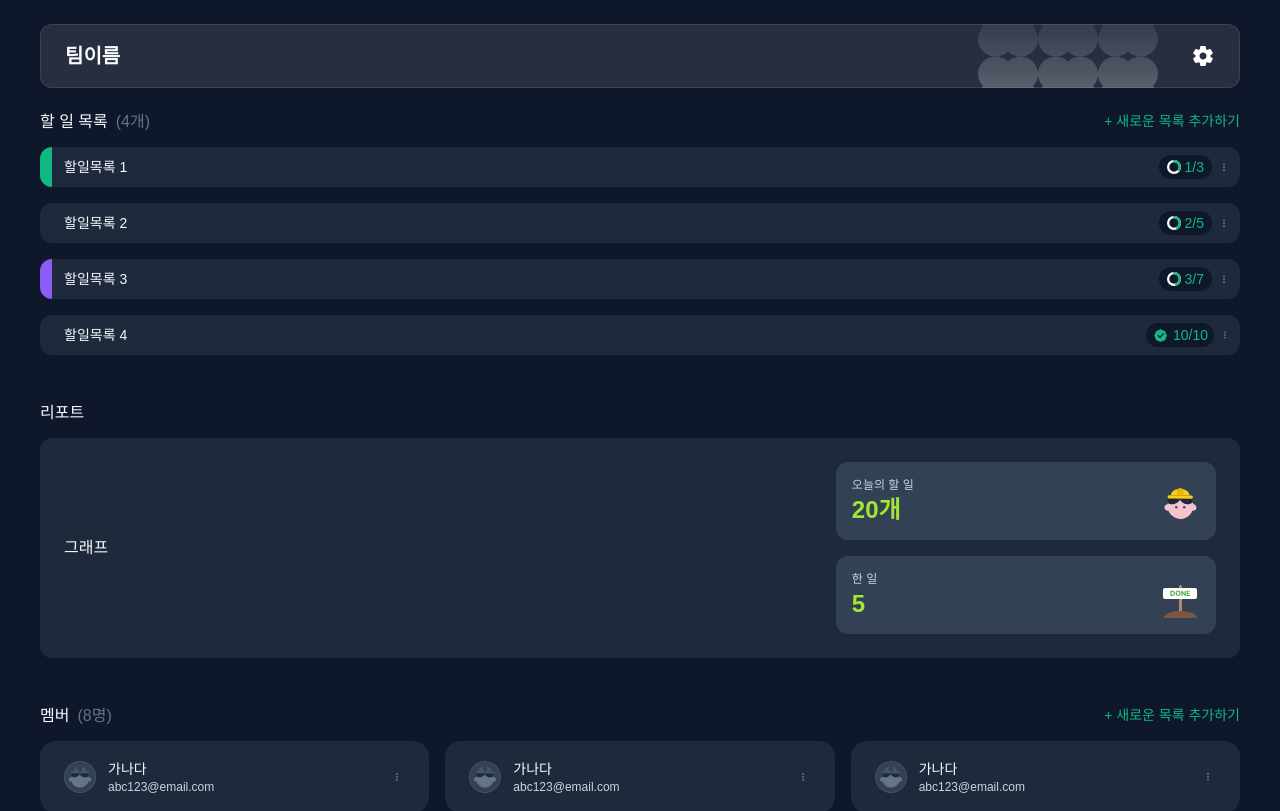
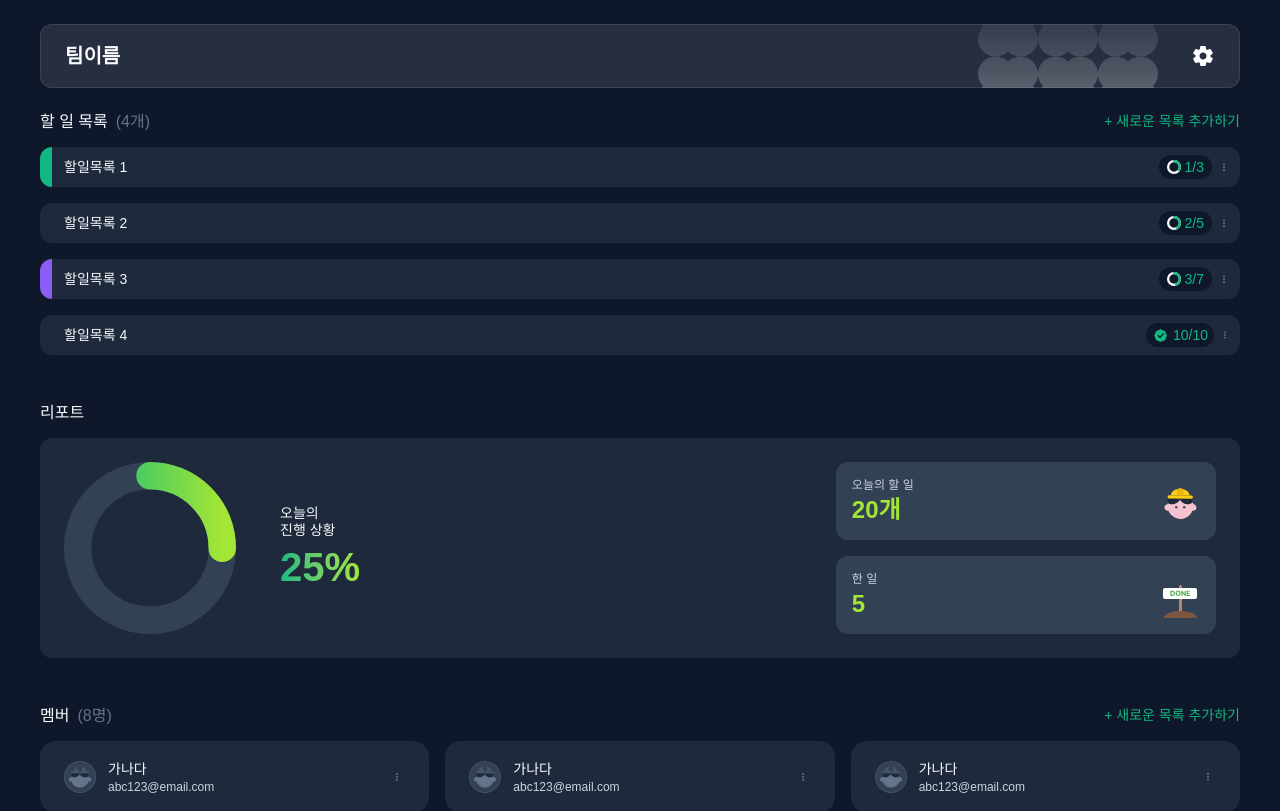
Before and after one commit to ozen0718/coworkers, a Next.js app: page /articles in a window 1280 px wide. Shown: the top 811 px of the page. Built offline with nearby package versions, Linux system fonts and the light colour scheme.

Commit message:
[Feat] Add and integrate circular progress bar in the report section of the team page

```diff
--- a/src/components/Report.tsx
+++ b/src/components/Report.tsx
@@ -1,4 +1,6 @@
 import Image from 'next/image';
+import ReportProgress from '@/components/ReportProgress';
+import { ProgressProp } from '@/types/teampagetypes';
 
 const rightSideBoxStyle =
   'flex gap-6 h-fit w-full items-end justify-between bg-bg100 p-4 rounded-xl';
@@ -6,8 +8,24 @@ const rightSideTextBoxStyle = 'flex flex-col items-start justify-center gap-1 ';
 const rightSideLabelStyle = 'text-xs-medium text-gray300';
 const rightSideNumberStyle = 'text-2xl-bold text-tertiary';
 
-function LeftSide() {
-  return <div>그래프</div>;
+function LeftSide({ percentage }: ProgressProp) {
+  return (
+    <div className="flex items-center justify-start gap-6 md:gap-11">
+      <div className="h-43 w-43">
+        <ReportProgress percentage={percentage} />
+      </div>
+      <div className="hidden flex-col items-start justify-center gap-1 sm:flex">
+        <p className="text-md-medium text-gray100">
+          오늘의
+          <br />
+          진행 상황
+        </p>
+        <p className="from-primary to-tertiary text-4xl-bold bg-gradient-to-r bg-clip-text text-transparent">
+          {percentage}%
+        </p>
+      </div>
+    </div>
+  );
 }
 
 function TodayTasks() {
@@ -46,7 +64,7 @@ function RightSide() {
 export default function Report() {
   return (
     <div className="bg-bg200 flex h-fit w-full items-center justify-between rounded-xl p-6">
-      <LeftSide />
+      <LeftSide percentage={25} />
       <RightSide />
     </div>
   );
--- /dev/null
+++ b/src/components/ReportProgress.tsx
@@ -0,0 +1,37 @@
+'use client';
+
+import { CircularProgressbarWithChildren, buildStyles } from 'react-circular-progressbar';
+import 'react-circular-progressbar/dist/styles.css';
+import { ProgressProp } from '@/types/teampagetypes';
+
+export default function ReportProgress({ percentage }: ProgressProp) {
+  return (
+    <div>
+      <CircularProgressbarWithChildren
+        value={percentage}
+        maxValue={100}
+        strokeWidth={16}
+        styles={buildStyles({
+          pathColor: 'url(#progressGradient)',
+          trailColor: 'var(--color-bg100)',
+        })}
+      >
+        <div className="flex flex-col items-center justify-center gap-0.5 sm:hidden">
+          <p className="text-xs-medium text-gray300">오늘</p>
+          <p className="text-xl-bold from-primary to-tertiary bg-gradient-to-r bg-clip-text text-transparent">
+            {percentage}%
+          </p>
+        </div>
+      </CircularProgressbarWithChildren>
+
+      <svg className="absolute h-0 w-0">
+        <defs>
+          <linearGradient id="progressGradient" x1="0%" y1="0%" x2="100%" y2="0%">
+            <stop offset="0%" stopColor="var(--color-primary)" />
+            <stop offset="100%" stopColor="var(--color-tertiary)" />
+          </linearGradient>
+        </defs>
+      </svg>
+    </div>
+  );
+}
--- a/src/components/common/Member.tsx
+++ b/src/components/common/Member.tsx
@@ -1,5 +1,5 @@
 import { Profile } from '@/components/common/Profiles';
-import MemberProps from '@/types/membertype';
+import { MemberProps } from '@/types/teampagetypes';
 import Image from 'next/image';
 
 export default function Member({ profileUrl, name, email }: MemberProps) {
--- a/src/styles/globals.css
+++ b/src/styles/globals.css
@@ -48,6 +48,12 @@
   }
 
   /* font */
+  .text-4xl-bold {
+    font-size: 40px;
+    line-height: 48px;
+    font-weight: 700;
+  }
+
   .text-4xl-medium {
     font-size: 40px;
     line-height: 48px;
--- a/src/types/membertype.tsx
+++ /dev/null
@@ -1,5 +0,0 @@
-export default interface MemberProps {
-  profileUrl?: string;
-  name: string;
-  email: string;
-}
--- /dev/null
+++ b/src/types/teampagetypes.tsx
@@ -0,0 +1,9 @@
+export interface MemberProps {
+  profileUrl?: string;
+  name: string;
+  email: string;
+}
+
+export type ProgressProp = {
+  percentage: number;
+};
```
